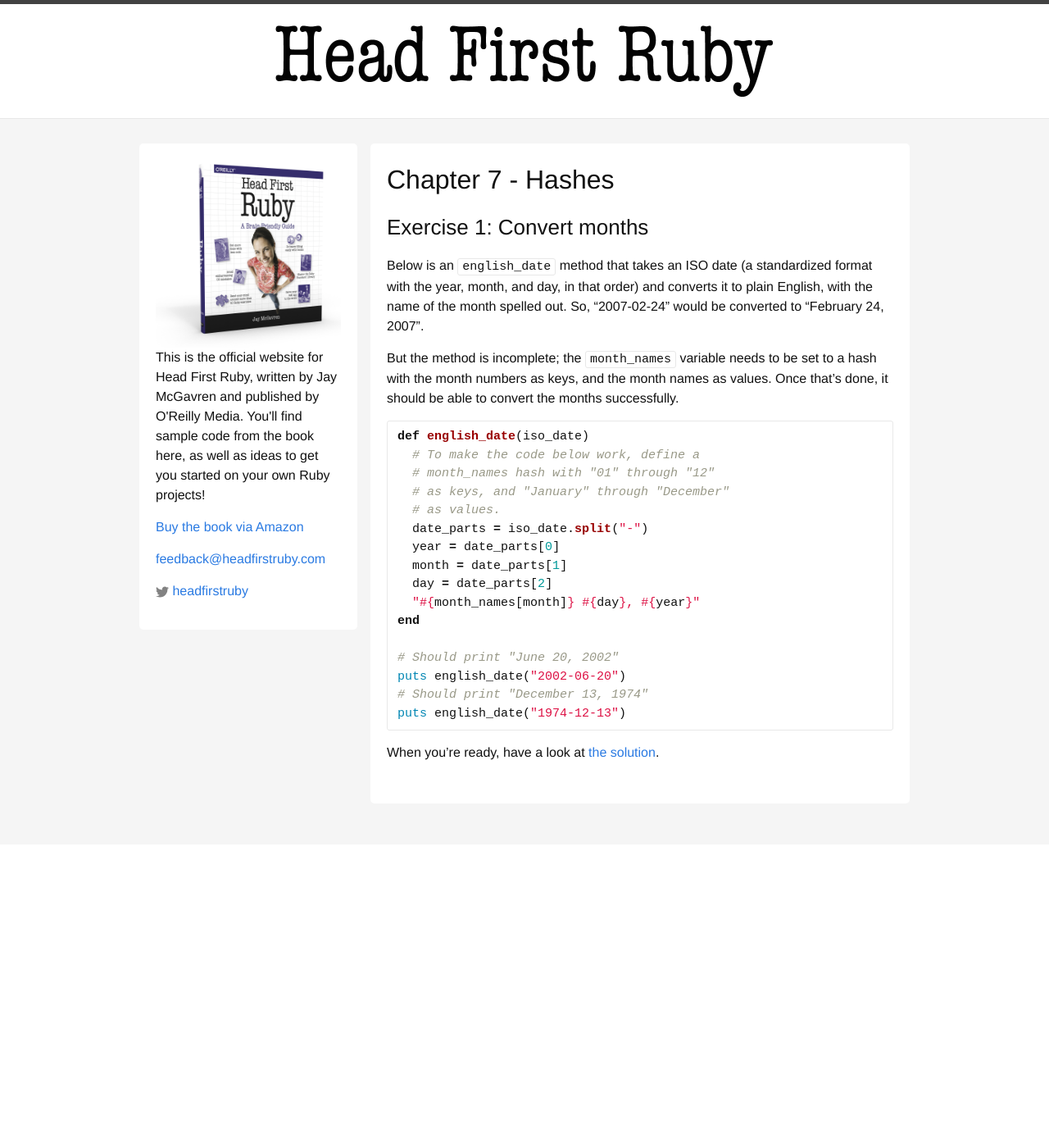
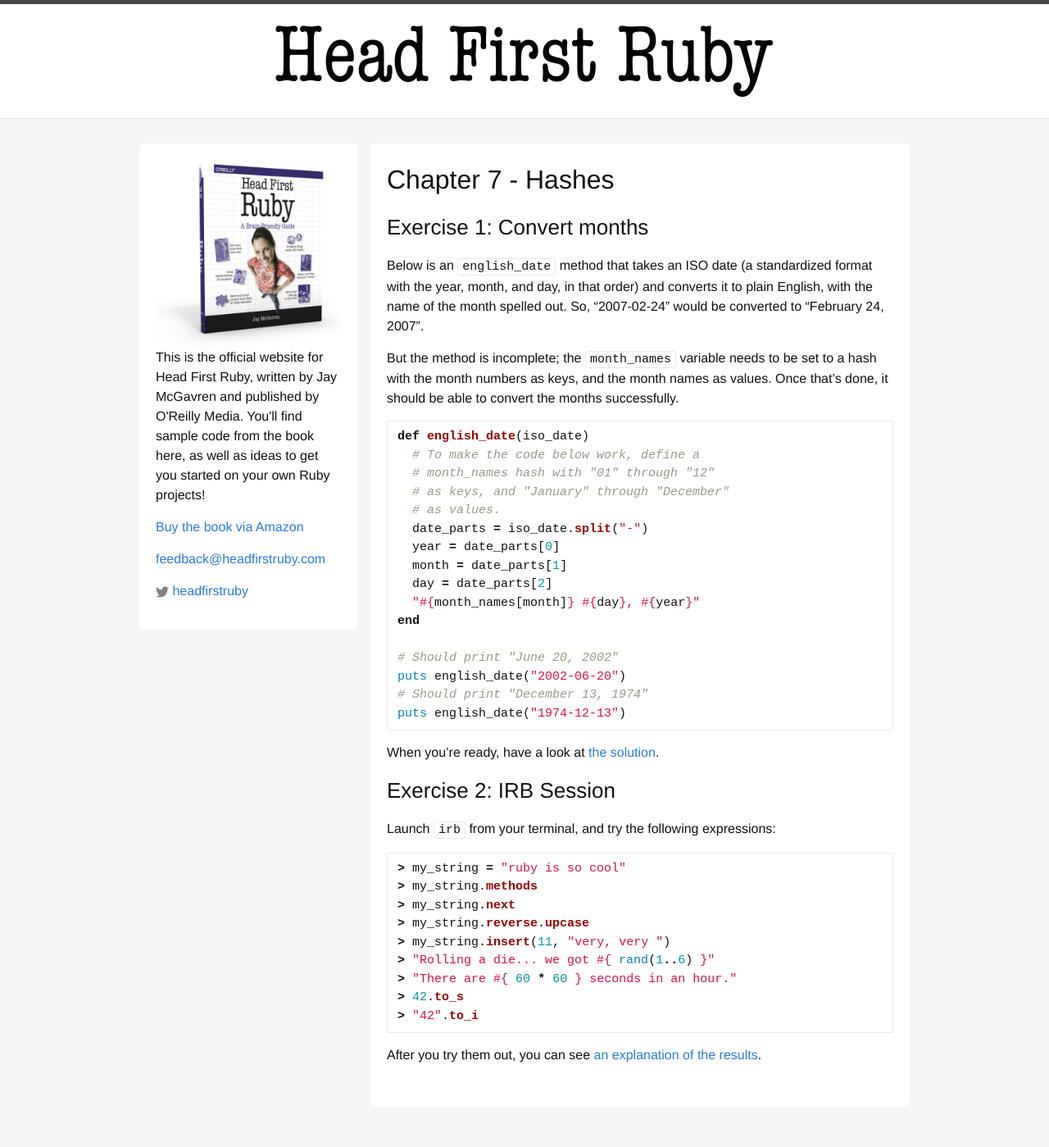
Before and after one commit to jaymcgavren/headfirstgo.com, a Jekyll site: the page built from exercises/ch07.md, in a window 1280 px wide. Shown: the whole page at 82% size. Built offline with Jekyll 4.4.1, drawn with Linux system fonts in a browser that asks for light colours; before the commit the page ends 1030 px from its top, so only the background shows below that.

Commit message:
Added IRB exercise for hashes.

```diff
--- a/exercises/ch07.md
+++ b/exercises/ch07.md
@@ -31,3 +31,21 @@ puts english_date("1974-12-13")
 {% endhighlight %}
 
 When you're ready, have a look at [the solution](/solutions/ch07_01.html).
+
+### Exercise 2: IRB Session
+
+Launch `irb` from your terminal, and try the following expressions:
+
+{% highlight ruby %}
+> my_string = "ruby is so cool"
+> my_string.methods
+> my_string.next
+> my_string.reverse.upcase
+> my_string.insert(11, "very, very ")
+> "Rolling a die... we got #{ rand(1..6) }"
+> "There are #{ 60 * 60 } seconds in an hour."
+> 42.to_s
+> "42".to_i
+{% endhighlight %}
+
+After you try them out, you can see [an explanation of the results](/solutions/ch01_02.html).
```
